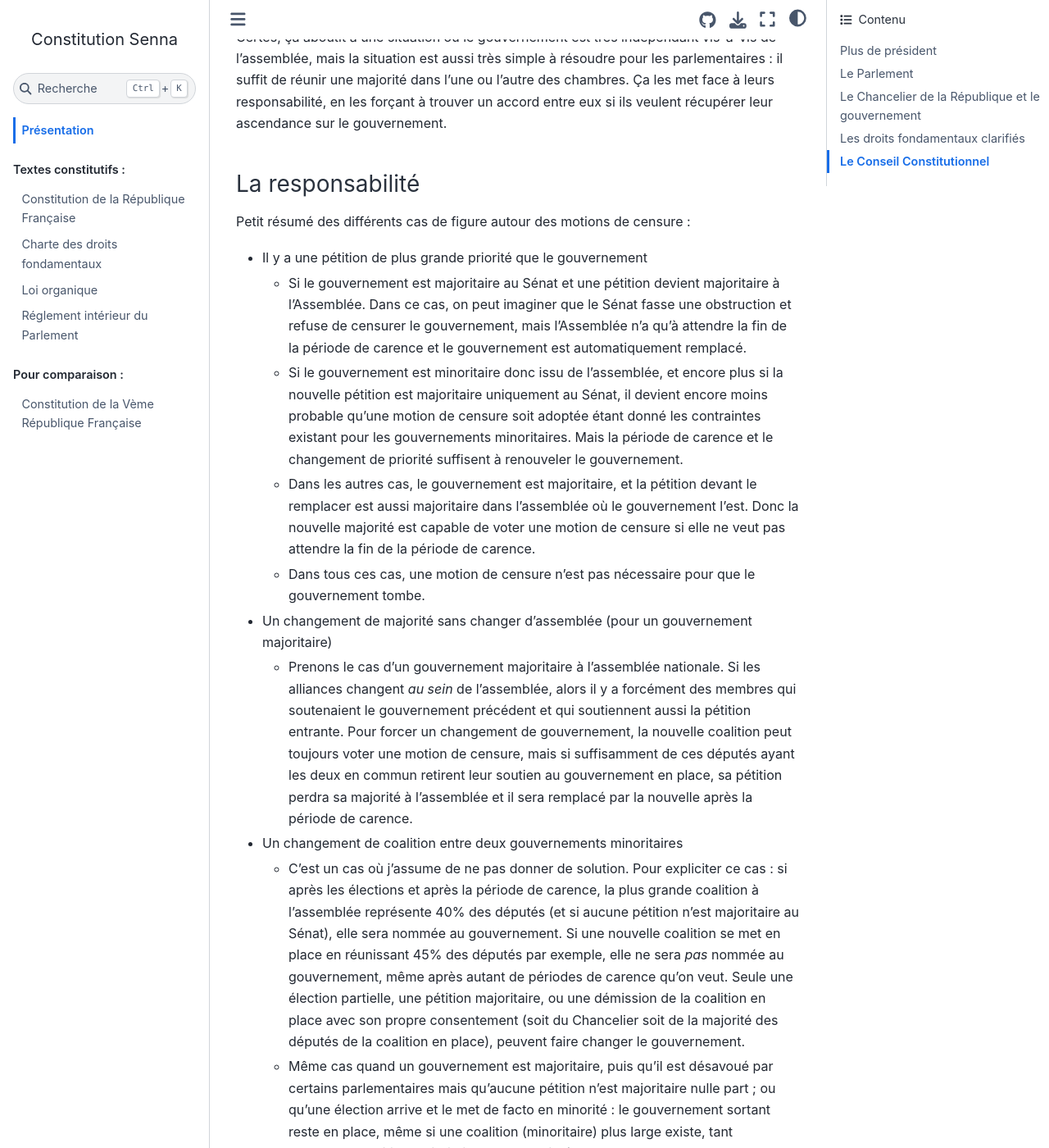
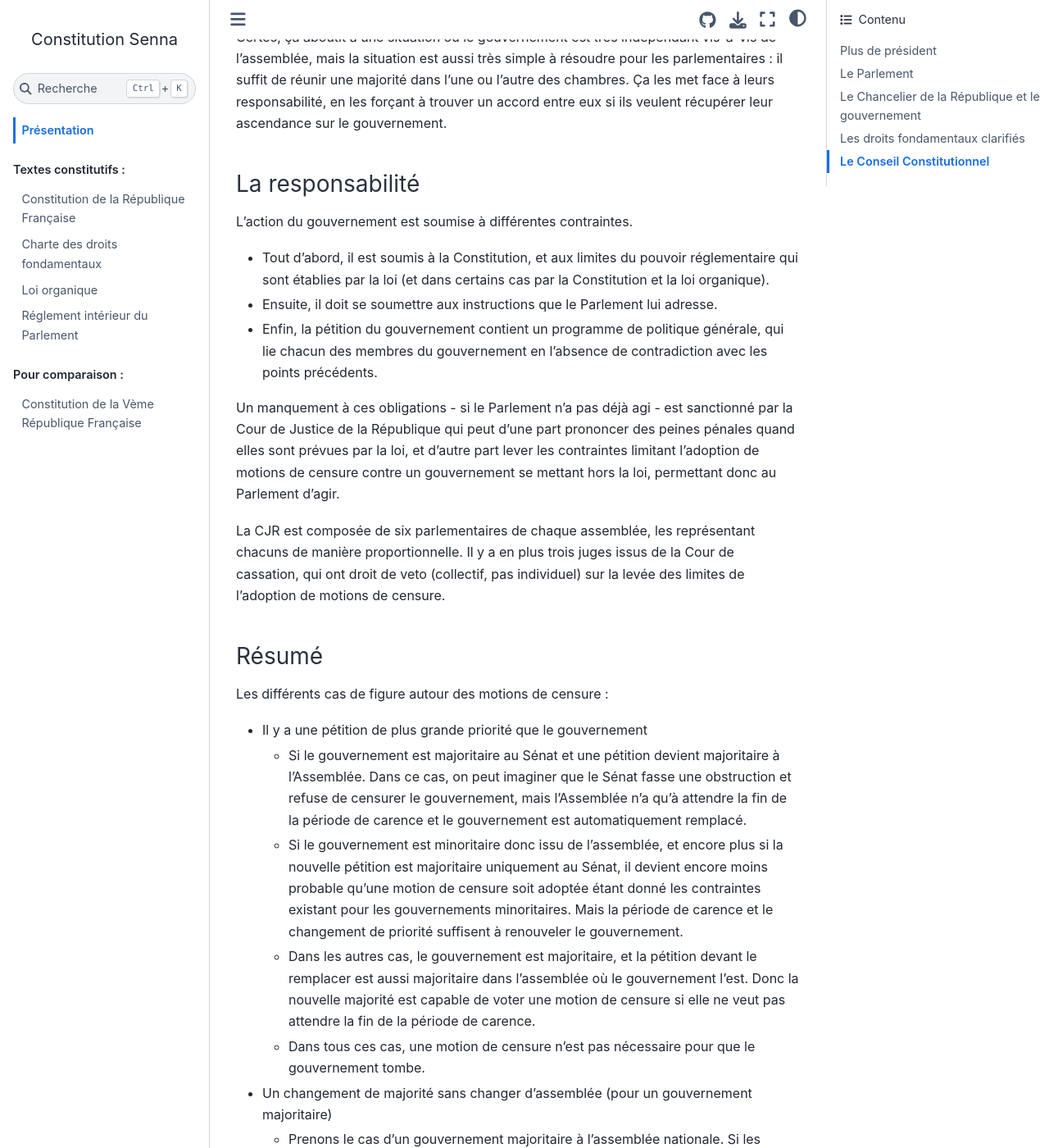
Before and after one commit to Gouvernathor/senna, a Sphinx documentation site: the page built from source/presentation.rst, in a window 1280 px wide and 1400 px high, scrolled down 6884 px. Shown: the whole window at 82% size. Built offline with Sphinx 7.4.7 and the Sphinx Book theme 1.1.4, drawn with Linux system fonts in a browser that asks for light colours.

Commit message:
Fin sur la responsabilité du gouvernement

```diff
--- a/source/presentation.rst
+++ b/source/presentation.rst
@@ -127,9 +127,20 @@
 La responsabilité
 -----------------
 
-.. (dans le sens contraintes) devant l'assemblée, la loi, la déclaration politique, la CJR, et comment tout ça s'articule
+L'action du gouvernement est soumise à différentes contraintes.
 
-Petit résumé des différents cas de figure autour des motions de censure :
+- Tout d'abord, il est soumis à la Constitution, et aux limites du pouvoir réglementaire qui sont établies par la loi (et dans certains cas par la Constitution et la loi organique).
+- Ensuite, il doit se soumettre aux instructions que le Parlement lui adresse.
+- Enfin, la pétition du gouvernement contient un programme de politique générale, qui lie chacun des membres du gouvernement en l'absence de contradiction avec les points précédents.
+
+Un manquement à ces obligations - si le Parlement n'a pas déjà agi - est sanctionné par la Cour de Justice de la République qui peut d'une part prononcer des peines pénales quand elles sont prévues par la loi, et d'autre part lever les contraintes limitant l'adoption de motions de censure contre un gouvernement se mettant hors la loi, permettant donc au Parlement d'agir.
+
+La CJR est composée de six parlementaires de chaque assemblée, les représentant chacuns de manière proportionnelle. Il y a en plus trois juges issus de la Cour de cassation, qui ont droit de veto (collectif, pas individuel) sur la levée des limites de l'adoption de motions de censure.
+
+Résumé
+------
+
+Les différents cas de figure autour des motions de censure :
 
 - Il y a une pétition de plus grande priorité que le gouvernement
 
```
